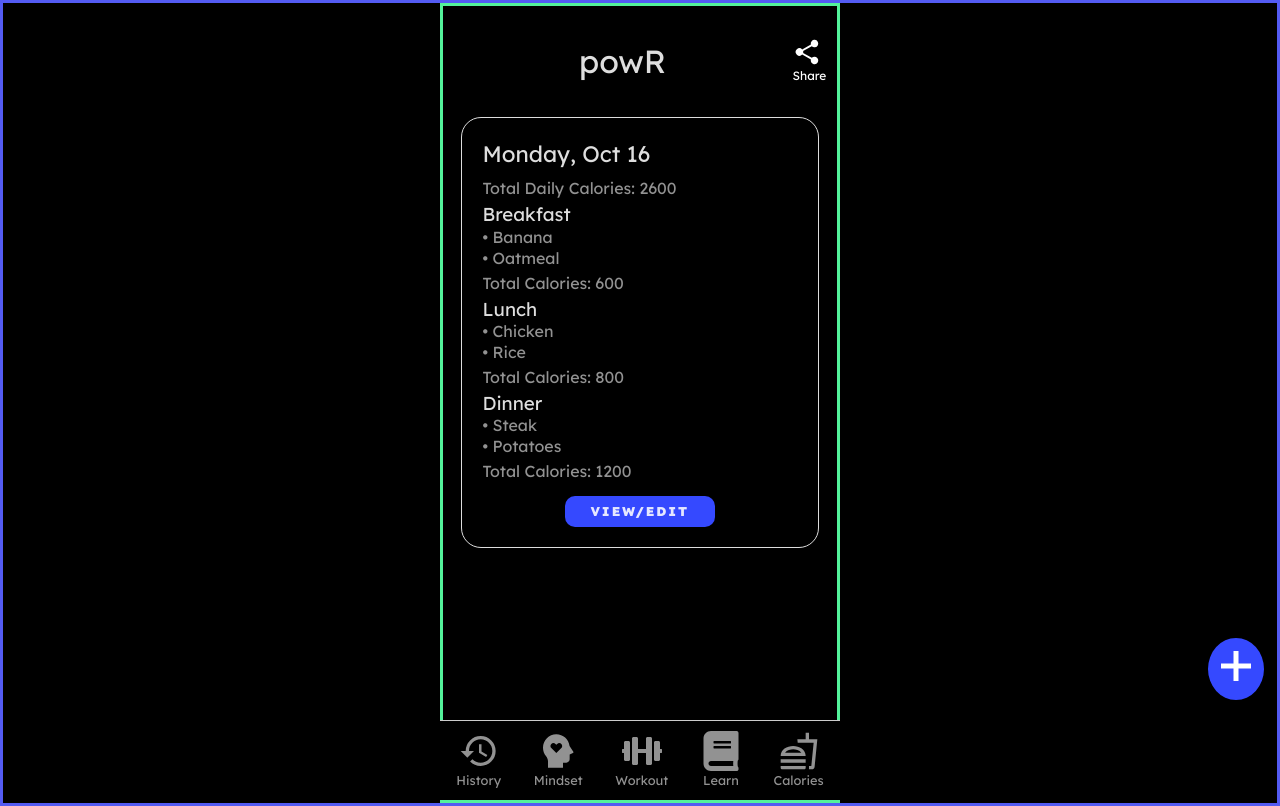
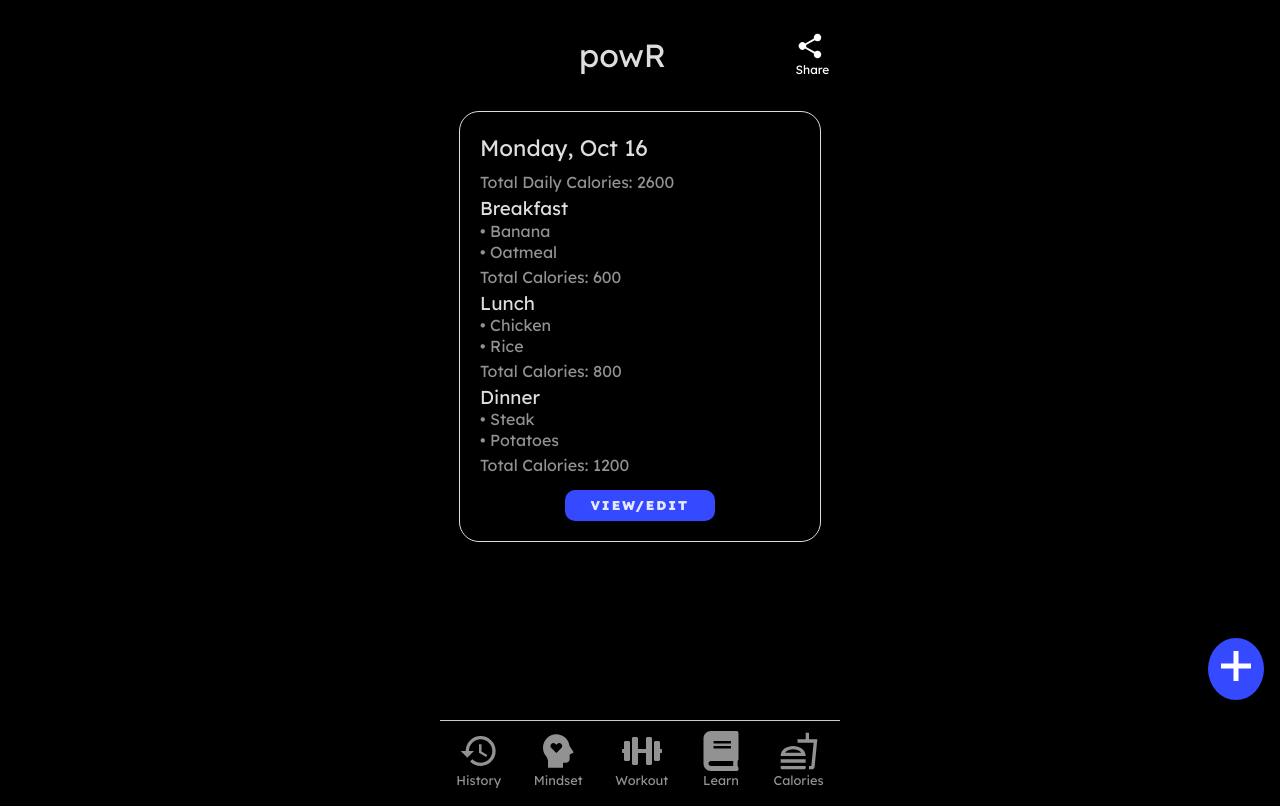
Before and after one commit to andreialbu03/powR, a React (Vite) app: page /calories in a window 1280 px wide. Built offline with nearby package versions, Linux system fonts and the light colour scheme.

Commit message:
fix caloire page

```diff
--- a/src/components/page-tiles/CaloriePageTile.tsx
+++ b/src/components/page-tiles/CaloriePageTile.tsx
@@ -1,5 +1,6 @@
 import React from "react";
 import SavedMealTile from "./SavedMealTile";
+import { GoPlus } from "react-icons/go";
 import "./CaloriePageTile.css";
 
 type MealType = {
@@ -18,6 +19,7 @@ type CaloriePageTileProps = {
   date: string;
   meals: MealType[];
   isLast: boolean;
+  plusButtonClicked: boolean;
 };
 
 export default function CaloriePageTile(props: CaloriePageTileProps) {
@@ -30,6 +32,10 @@ export default function CaloriePageTile(props: CaloriePageTileProps) {
   const totalCalories = props.meals.reduce((acc, curr) => {
     return acc + curr.calories;
   }, 0);
+
+  React.useEffect(() => {
+    // handleViewSavedWorkout();
+  }, [props.plusButtonClicked]);
 
   const meals = props.meals.map((item) => {
     const foods = item.foods.map((food) => {
@@ -68,6 +74,11 @@ export default function CaloriePageTile(props: CaloriePageTileProps) {
           onClose={() => setViewSavedWorkout(false)}
         />
       )}
+      {props.isLast && (
+        <div className="GoPlus-container" onClick={handleViewSavedWorkout}>
+          <GoPlus size={40} />
+        </div>
+      )}
     </div>
   );
 }
--- a/src/index.css
+++ b/src/index.css
@@ -66,7 +66,7 @@ body {
   justify-content: center;
   align-items: center;
   height: 100vh;
-  border: #535bf2 3px solid;
+  /* border: #535bf2 3px solid; */
 }
 
 .container {
@@ -74,5 +74,5 @@ body {
   height: 100vh;
   width: 100vh;
   max-width: 400px;
-  border: rgb(83, 242, 155) 3px solid;
+  /* border: rgb(83, 242, 155) 3px solid; */
 }
--- a/src/pages/CaloriesPage.tsx
+++ b/src/pages/CaloriesPage.tsx
@@ -17,6 +17,7 @@ export default function CaloriesPage() {
           date={item.date}
           meals={item.meals}
           isLast={item.id === CaloriePageData.length}
+          plusButtonClicked={newWorkout}
         />
       </div>
     );
@@ -25,9 +26,9 @@ export default function CaloriesPage() {
   return (
     <div className="history-page">
       {tiles}
-      <div className="GoPlus-container" onClick={handleNewWorkout}>
+      {/* <div className="GoPlus-container" onClick={handleNewWorkout}>
         <GoPlus size={40} />
-      </div>
+      </div> */}
       {/* {newWorkout && <NewWorkoutTile onClose={() => setNewWorkout(false)} />} */}
     </div>
   );
```
